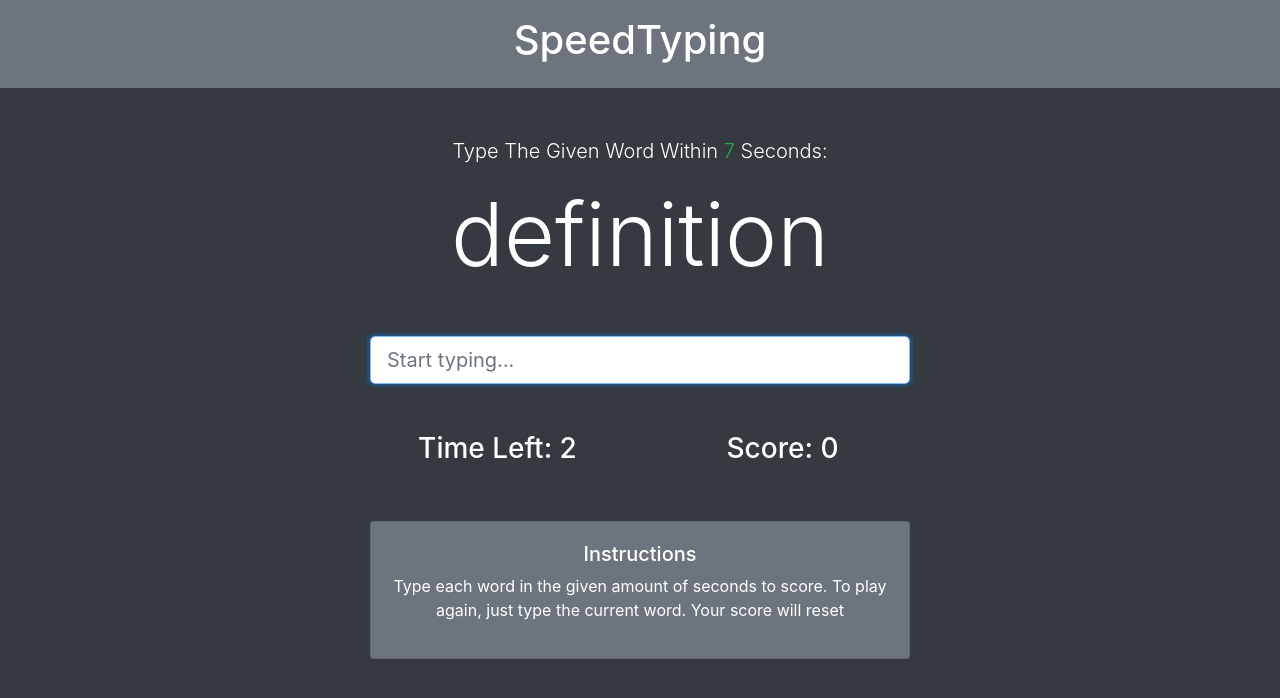
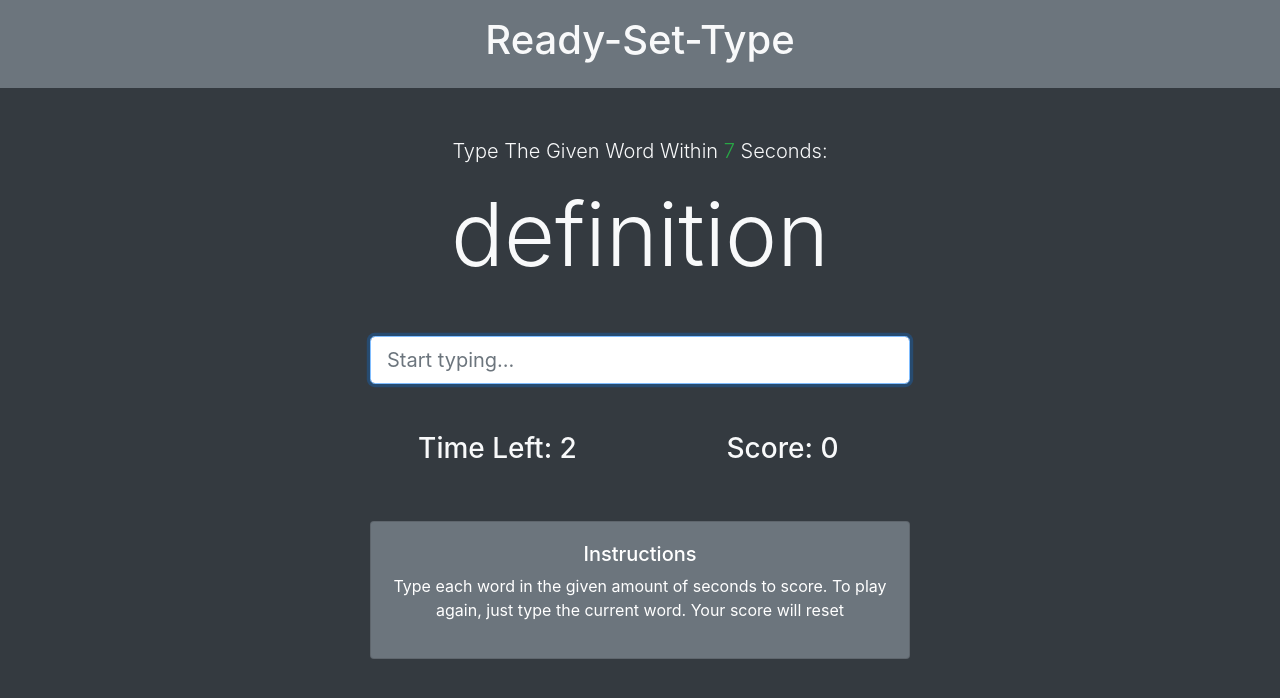
Before and after one commit to Cobrettie/Speed-Typing-Game, a plain HTML site: page index.html in a window 1280 px wide. Drawn offline with nearby package versions, Linux system fonts and the light colour scheme.

Commit message:
updating UI/UX
adding more words, trying different colors, different layouts

```diff
--- a/index.html
+++ b/index.html
@@ -4,7 +4,7 @@
     <meta charset="UTF-8" />
     <meta name="viewport" content="width=device-width, initial-scale=1.0" />
     <meta http-equiv="X-UA-Compatible" content="ie=edge" />
-    <title>WordBeater</title>
+    <title>Ready-Set-Type</title>
     <link
       rel="stylesheet"
       href="https://stackpath.bootstrapcdn.com/bootstrap/4.1.3/css/bootstrap.min.css"
@@ -13,9 +13,9 @@
     />
   </head>
 
-  <body class="bg-dark text-white ">
+  <body class="bg-dark text-light ">
     <header class="bg-secondary text-center p-3 mb-5">
-      <h1>SpeedTyping</h1>
+      <h1>Ready-Set-Type</h1>
     </header>
     <div class="container text-center">
       <!-- Word & Input -->
--- a/main.js
+++ b/main.js
@@ -122,7 +122,7 @@ function countdown() {
 // Check game status
 function checkStatus() {
     if (!isPlaying && time === 0) {
-        message.innerHTML = 'Game Over!!!';
+        message.innerHTML = 'Game over, can you beat your high score?';
         score = -1;
     }
 }
```
